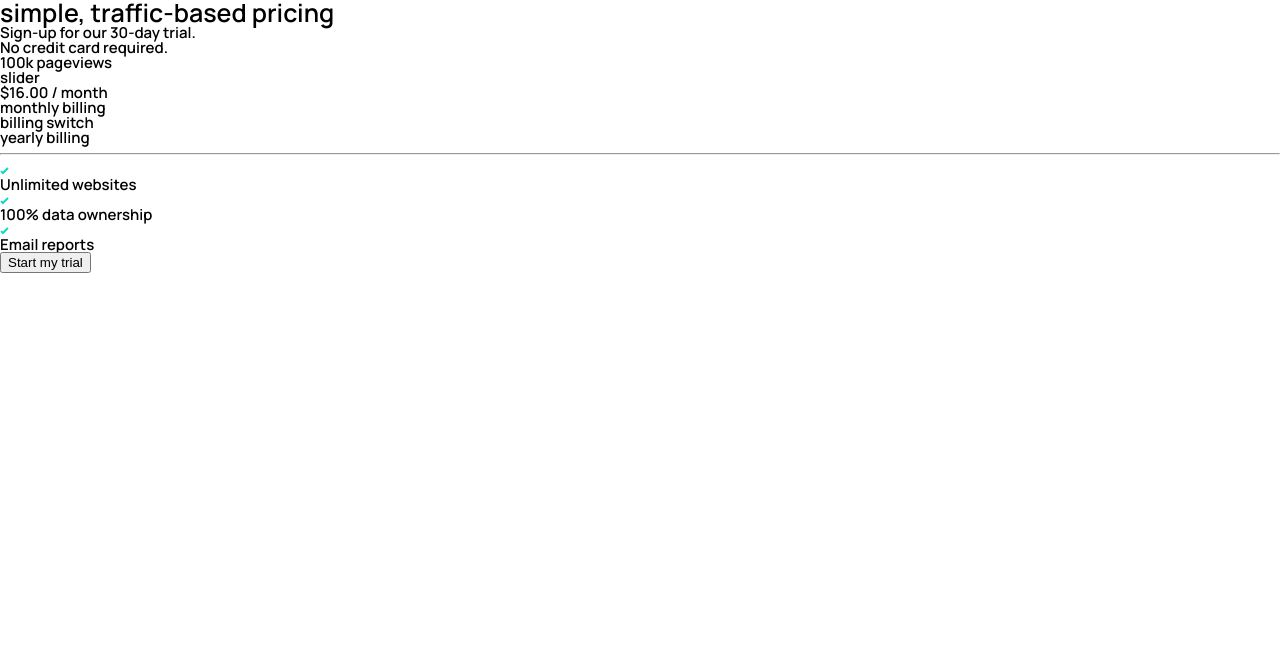
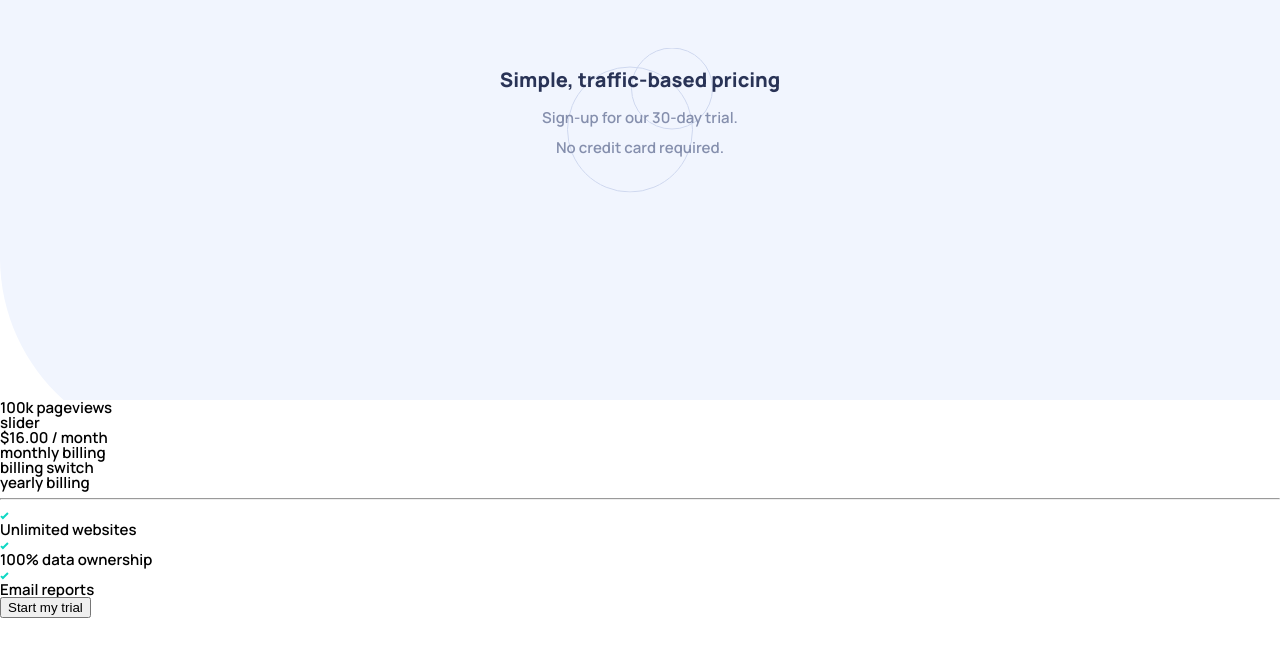
Before and after one commit to nicyuvi/interactive-pricing-component-solution, a React (Create React App) app: page / in a window 1280 px wide. Shown: the top 656 px of the page. Built offline with nearby package versions, Linux system fonts and the light colour scheme.

Commit message:
Style header section

```diff
--- a/src/App/HeaderText.js
+++ b/src/App/HeaderText.js
@@ -1,12 +1,18 @@
 import React from 'react';
+import patternCircle from '../images/pattern-circles.svg';
 
 function HeaderText() {
   return (
-    <>
-      <h1>simple, traffic-based pricing</h1>
+    <div className='header-container main-container'>
+      <img
+        className='header-container__image'
+        src={patternCircle}
+        alt='circle pattern'
+      />
+      <h1>Simple, traffic-based pricing</h1>
       <p>Sign-up for our 30-day trial. </p>
       <p>No credit card required.</p>
-    </>
+    </div>
   );
 }
 
--- a/src/index.css
+++ b/src/index.css
@@ -137,18 +137,36 @@ html {
   /* ?font size to base 10 makes calculating rem values eaiser */
   font-size: 10px;
 }
+
 body {
   font-family: 'Manrope', sans-serif;
 }
+
+/* ?variables */
+:root {
+  --grayBlue: hsl(225, 20%, 60%);
+  --darkBlue: hsl(227, 35%, 25%);
+}
+
+/* ?utility classes */
+.main-container {
+  margin: auto;
+  width: 75%;
+  padding: 70px 0;
+}
+
 /** GENERAL **/
 
 /** TYPOGRAPHY **/
 header h1 {
-  font-size: 2.5rem;
+  font-size: 2rem;
+  font-weight: 800;
+  color: var(--darkBlue);
 }
 
 header p {
   font-size: 1.5rem;
+  color: var(--grayBlue);
 }
 
 main {
@@ -158,11 +176,32 @@ main {
 /** TYPOGRAPHY **/
 
 /** LAYOUT **/
-
+header {
+  height: 50vh;
+  background: url(./images/bg-pattern.svg);
+}
 /** LAYOUT **/
 
 /** COMPONENTS **/
 /* ?HeaderText */
+header h1,
+header p {
+  margin-bottom: 1em;
+  text-align: center;
+}
+
+.header-container {
+  position: relative;
+  z-index: 5;
+}
+
+.header-container__image {
+  position: absolute;
+  top: 50%;
+  left: 50%;
+  transform: translate(-50%, -50%);
+  z-index: -1;
+}
 /* ?HeaderText */
 
 /* ?Slider */
```
